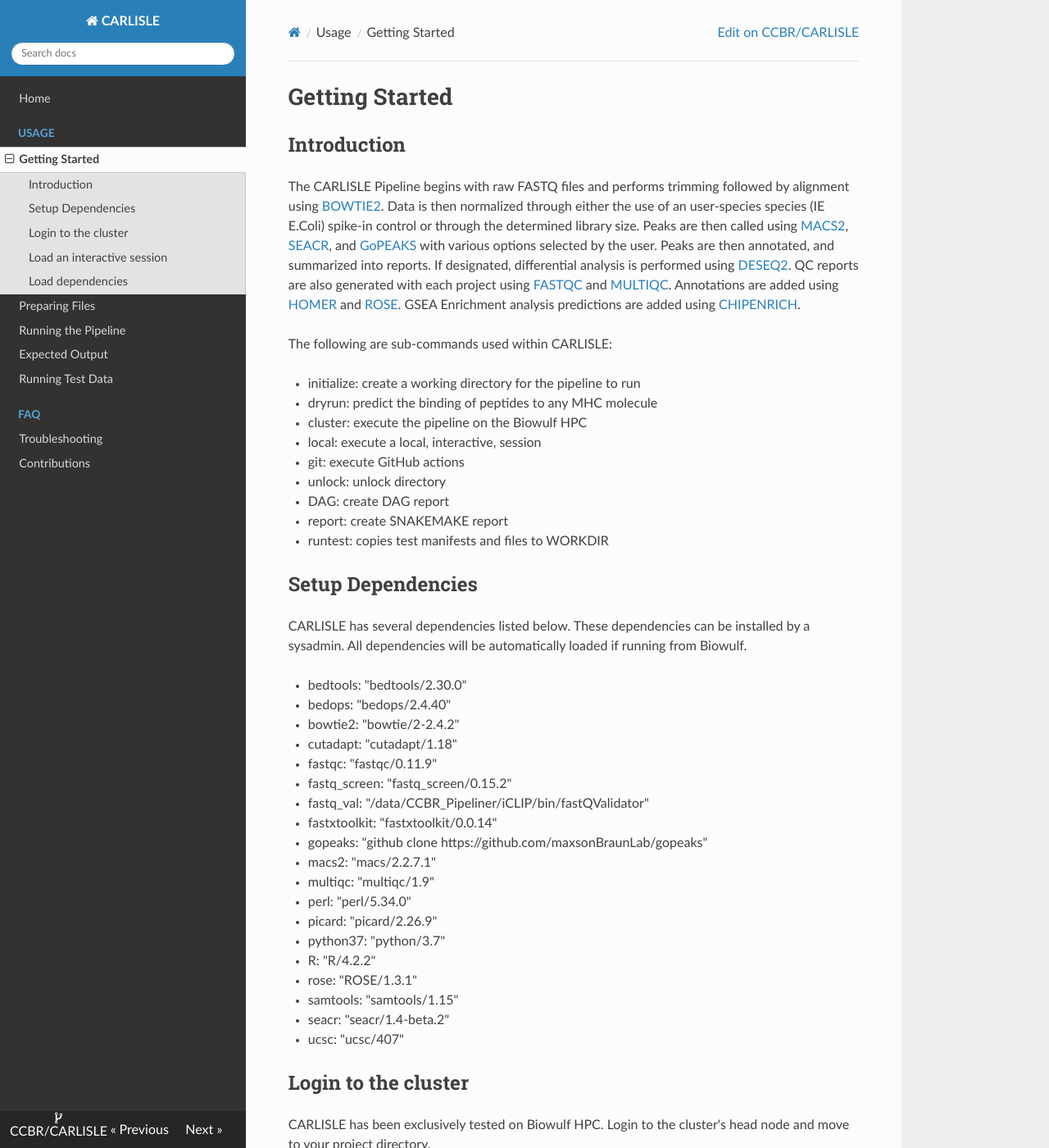
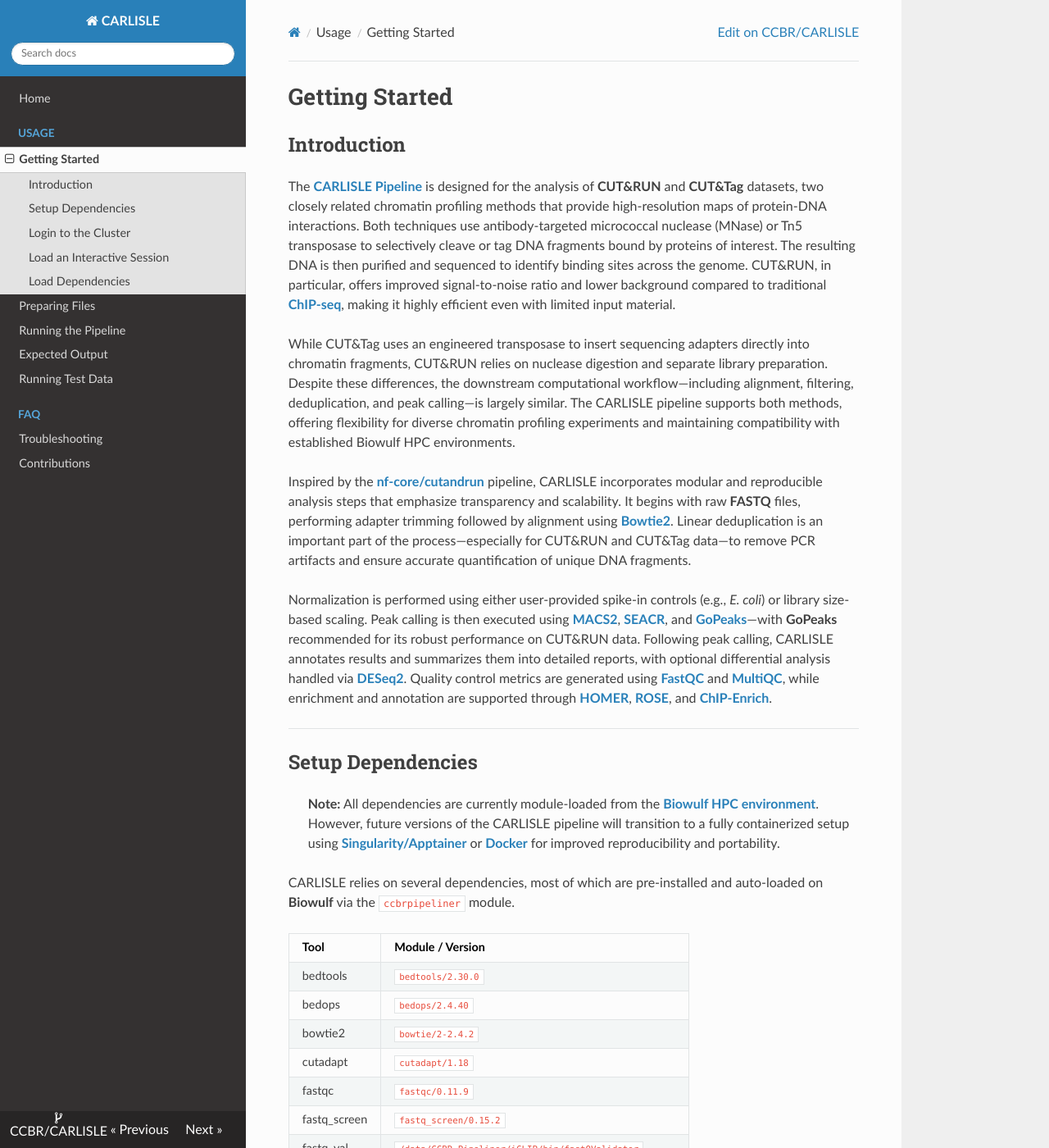
Before and after one commit to CCBR/CARLISLE, an MkDocs documentation site: the page built from docs/user-guide/getting-started.md, in a window 1280 px wide and 1400 px high. Shown: the whole window at 82% size. Built offline with MkDocs 1.6.1, drawn with Linux system fonts in a browser that asks for light colours; nearby versions of some CDN libraries; some of the changed text lies outside the part shown.

Commit message:
docs: enhance getting started guide with detailed pipeline overview and setup instructions

````diff
--- a/docs/user-guide/getting-started.md
+++ b/docs/user-guide/getting-started.md
@@ -2,78 +2,110 @@
 
 ## Introduction
 
-The CARLISLE Pipeline begins with raw FASTQ files and performs trimming followed by alignment using [BOWTIE2](https://bowtie-bio.sourceforge.net/bowtie2/index.shtml). Data is then normalized through either the use of an user-species species (IE E.Coli) spike-in control or through the determined library size. Peaks are then called using [MACS2](https://hbctraining.github.io/Intro-to-ChIPseq/lessons/05_peak_calling_macs.html), [SEACR](https://github.com/FredHutch/SEACR), and [GoPEAKS](https://genomebiology.biomedcentral.com/articles/10.1186/s13059-022-02707-w) with various options selected by the user. Peaks are then annotated, and summarized into reports. If designated, differential analysis is performed using [DESEQ2](https://bioconductor.org/packages/release/bioc/html/DESeq2.html). QC reports are also generated with each project using [FASTQC](https://www.bioinformatics.babraham.ac.uk/projects/fastqc/) and [MULTIQC](https://multiqc.info/). Annotations are added using [HOMER](http://homer.ucsd.edu/homer/ngs/annotation.html) and [ROSE](https://github.com/stjude/ROSE). GSEA Enrichment analysis predictions are added using [CHIPENRICH](https://bioconductor.org/packages/devel/bioc/vignettes/chipenrich/inst/doc/chipenrich-vignette.html).
+The **[CARLISLE Pipeline](https://github.com/CCBR/CARLISLE)** is designed for the analysis of **CUT&RUN** and **CUT&Tag** datasets, two closely related chromatin profiling methods that provide high-resolution maps of protein-DNA interactions. Both techniques use antibody-targeted micrococcal nuclease (MNase) or Tn5 transposase to selectively cleave or tag DNA fragments bound by proteins of interest. The resulting DNA is then purified and sequenced to identify binding sites across the genome. CUT&RUN, in particular, offers improved signal-to-noise ratio and lower background compared to traditional **[ChIP-seq](https://www.nature.com/articles/nmeth.3327)**, making it highly efficient even with limited input material.
 
-The following are sub-commands used within CARLISLE:
+While CUT&Tag uses an engineered transposase to insert sequencing adapters directly into chromatin fragments, CUT&RUN relies on nuclease digestion and separate library preparation. Despite these differences, the downstream computational workflow—including alignment, filtering, deduplication, and peak calling—is largely similar. The CARLISLE pipeline supports both methods, offering flexibility for diverse chromatin profiling experiments and maintaining compatibility with established Biowulf HPC environments.
 
-- initialize: create a working directory for the pipeline to run
-- dryrun: predict the binding of peptides to any MHC molecule
-- cluster: execute the pipeline on the Biowulf HPC
-- local: execute a local, interactive, session
-- git: execute GitHub actions
-- unlock: unlock directory
-- DAG: create DAG report
-- report: create SNAKEMAKE report
-- runtest: copies test manifests and files to WORKDIR
+Inspired by the **[nf-core/cutandrun](https://nf-co.re/cutandrun/3.2.2/)** pipeline, CARLISLE incorporates modular and reproducible analysis steps that emphasize transparency and scalability. It begins with raw **FASTQ** files, performing adapter trimming followed by alignment using **[Bowtie2](http://bowtie-bio.sourceforge.net/bowtie2/index.shtml)**. Linear deduplication is an important part of the process—especially for CUT&RUN and CUT&Tag data—to remove PCR artifacts and ensure accurate quantification of unique DNA fragments.
+
+Normalization is performed using either user-provided spike-in controls (e.g., *E. coli*) or library size-based scaling. Peak calling is then executed using **[MACS2](https://github.com/macs3-project/MACS)**, **[SEACR](https://seacr.fredhutch.org/)**, and **[GoPeaks](https://github.com/maxsonBraunLab/gopeaks)**—with **GoPeaks** recommended for its robust performance on CUT&RUN data. Following peak calling, CARLISLE annotates results and summarizes them into detailed reports, with optional differential analysis handled via **[DESeq2](https://bioconductor.org/packages/release/bioc/html/DESeq2.html)**. Quality control metrics are generated using **[FastQC](https://www.bioinformatics.babraham.ac.uk/projects/fastqc/)** and **[MultiQC](https://multiqc.info/)**, while enrichment and annotation are supported through **[HOMER](http://homer.ucsd.edu/homer/)**, **[ROSE](https://bitbucket.org/young_computation/rose/src/master/)**, and **[ChIP-Enrich](https://chipenrich.med.umich.edu/)**.
+
+---
 
 ## Setup Dependencies
 
-CARLISLE has several dependencies listed below. These dependencies can be installed by a sysadmin. All dependencies will be automatically loaded if running from Biowulf.
+> **Note:** All dependencies are currently module-loaded from the **[Biowulf HPC environment](https://hpc.nih.gov/)**. However, future versions of the CARLISLE pipeline will transition to a fully containerized setup using **[Singularity/Apptainer](https://apptainer.org/)** or **[Docker](https://www.docker.com/)** for improved reproducibility and portability.
 
-- bedtools: "bedtools/2.30.0"
-- bedops: "bedops/2.4.40"
-- bowtie2: "bowtie/2-2.4.2"
-- cutadapt: "cutadapt/1.18"
-- fastqc: "fastqc/0.11.9"
-- fastq_screen: "fastq_screen/0.15.2"
-- fastq_val: "/data/CCBR_Pipeliner/iCLIP/bin/fastQValidator"
-- fastxtoolkit: "fastxtoolkit/0.0.14"
-- gopeaks: "github clone https://github.com/maxsonBraunLab/gopeaks"
-- macs2: "macs/2.2.7.1"
-- multiqc: "multiqc/1.9"
-- perl: "perl/5.34.0"
-- picard: "picard/2.26.9"
-- python37: "python/3.7"
-- R: "R/4.2.2"
-- rose: "ROSE/1.3.1"
-- samtools: "samtools/1.15"
-- seacr: "seacr/1.4-beta.2"
-- ucsc: "ucsc/407"
+CARLISLE relies on several dependencies, most of which are pre-installed and auto-loaded on **Biowulf** via the `ccbrpipeliner` module.
 
-## Login to the cluster
+| Tool         | Module / Version                                      |
+| ------------ | ----------------------------------------------------- |
+| bedtools     | `bedtools/2.30.0`                                     |
+| bedops       | `bedops/2.4.40`                                       |
+| bowtie2      | `bowtie/2-2.4.2`                                      |
+| cutadapt     | `cutadapt/1.18`                                       |
+| fastqc       | `fastqc/0.11.9`                                       |
+| fastq_screen | `fastq_screen/0.15.2`                                 |
+| fastq_val    | `/data/CCBR_Pipeliner/iCLIP/bin/fastQValidator`       |
+| fastxtoolkit | `fastxtoolkit/0.0.14`                                 |
+| gopeaks      | `git clone https://github.com/maxsonBraunLab/gopeaks` |
+| macs2        | `macs/2.2.7.1`                                        |
+| multiqc      | `multiqc/1.9`                                         |
+| perl         | `perl/5.34.0`                                         |
+| picard       | `picard/2.26.9`                                       |
+| python       | `python/3.7`                                          |
+| R            | `R/4.2.2`                                             |
+| rose         | `ROSE/1.3.1`                                          |
+| samtools     | `samtools/1.15`                                       |
+| seacr        | `seacr/1.4-beta.2`                                    |
+| ucsc         | `ucsc/407`                                            |
 
-CARLISLE has been exclusively tested on Biowulf HPC. Login to the cluster's head node and move to your project directory.
+---
 
-```
-# ssh into cluster's head node
+## Login to the Cluster
+
+CARLISLE has been tested and validated on **[NIH Biowulf HPC](https://hpc.nih.gov/)**.
+
+```bash
+# SSH into the Biowulf head node
 ssh -Y $USER@biowulf.nih.gov
 ```
 
-## Load an interactive session
+Move to your project directory before proceeding.
 
-An interactive session should be started before performing any of the pipeline sub-commands, even if the pipeline is to be executed on the cluster.
+---
+
+## Load an Interactive Session
+
+An interactive session is required before executing any CARLISLE sub-commands, even if the job will later be submitted to the cluster.
+
+```bash
+# Request an interactive node
+sinteractive --time=12:00:00 --mem=8gb --cpus-per-task=4 --pty bash
+```
+
+---
+
+## Load Dependencies
+
+Load the CARLISLE environment by activating the **ccbrpipeliner** module:
+
+```bash
+module load ccbrpipeliner/8
+```
+
+Check which version is currently active:
+
+```bash
+carlisle --version
+[+] Loading singularity  4.2.2  on cn0001
+[+] Loading snakemake  7.32.4
+Pipeline Dir: /vf/users/CCBR_Pipeliner/Pipelines/CARLISLE/.v2.7.1
+Version: 2.7.1
+```
 
 ```
-# Grab an interactive node
-sinteractive --time=12:00:00 --mem=8gb  --cpus-per-task=4 --pty bash
+carlisle --help
+[+] Loading singularity  4.2.2  on cn0001
+[+] Loading snakemake  7.32.4
+Pipeline Dir: /vf/users/CCBR_Pipeliner/Pipelines/CARLISLE/.v2.7.1
+/spin1/home/linux/kopardevn/carlisle
+  --> run CARLISLE
+  Cut And Run anaLysIS pipeLinE
+
+  USAGE:
+    bash /vf/users/CCBR_Pipeliner/Pipelines/CARLISLE/.v2.7.1/carlisle -m/--runmode=<RUNMODE> -w/--workdir=<WORKDIR>
+  Required Arguments:
+  1.  RUNMODE: [Type: String] Valid options:
+      *) init : initialize workdir
+      *) run : run with slurm
+      *) reset : DELETE workdir dir and re-init it
+      *) dryrun : dry run snakemake to generate DAG
+      *) unlock : unlock workdir if locked by snakemake
+      *) runlocal : run without submitting to sbatch
+      *) runtest: run on cluster with included hg38 test dataset
+  2.  WORKDIR: [Type: String]: Absolute or relative path to the output folder with write permissions.
+
+  Optional Arguments:
+      *) -f / --force: Force flag will re-initialize a previously initialized workdir
 ```
-
-## Load dependencies
-
-Load the ccbrpipeliner module to access CARLISLE:
-
-```sh
-module load ccbrpipeliner
-```
-
-or specify an exact version of the module:
-
-```sh
-module load ccbrpipeliner/7
-```
-
-CARLISLE will then be in your path and you can check which version you have loaded:
-
-```sh
-carlisle --version
-```
````
